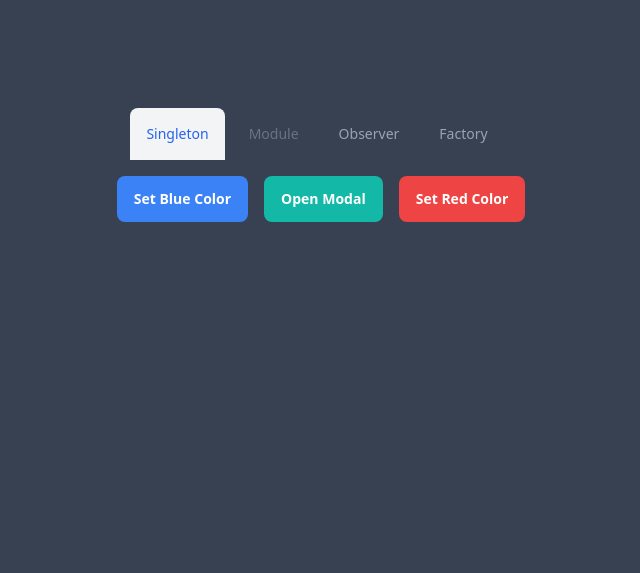
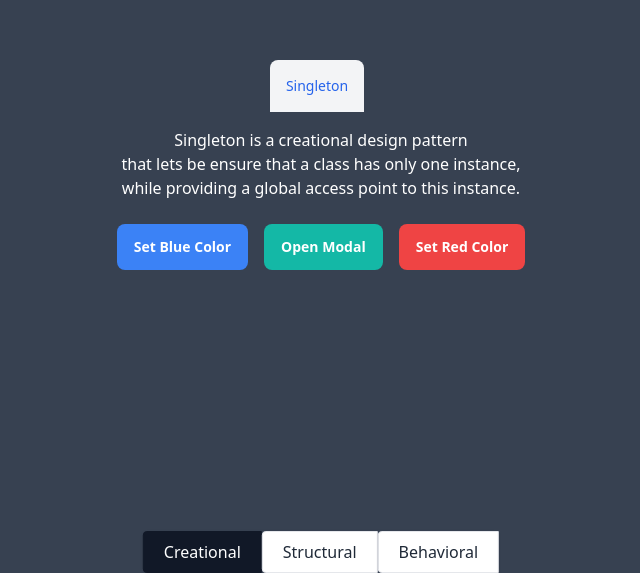
Before and after one commit to User6531/pdp_tech_demo, a React (Vite) app: page / in a window 1280 px wide. Shown: the part 227-800 px from the top of the page, without its empty margins (319-959 px from the left). Built offline with nearby package versions, Linux system fonts and the light colour scheme.

Commit message:
implemented Adapter pattern

```diff
--- /dev/null
+++ b/src/AdapterComponent.tsx
@@ -0,0 +1,137 @@
+import { ReactNode, useEffect, useState } from "react";
+
+const AdapterComponent = () => {
+  return (
+    <>
+      Adapter is a structural design pattern that allows objects
+      <br />
+      with incompatible interfaces to collaborate.
+      <div className="flex flex-col items-center gap-16 justify-evenly gap-4 mt-6">
+        <Controller>
+          {({ user, isLoading }) =>
+            isLoading ? (
+              <div>loading...</div>
+            ) : (
+              <input
+                className="peer block min-h-[auto] rounded border bg-transparent px-3 py-[0.32rem] leading-[1.6] outline-none transition-all duration-200 ease-linear focus:placeholder:opacity-100 peer-focus:text-primary data-[te-input-state-active]:placeholder:opacity-100 motion-reduce:transition-none dark:text-neutral-200 dark:placeholder:text-neutral-200 dark:peer-focus:text-primary [&:not([data-te-input-placeholder-active])]:placeholder:opacity-0"
+                defaultValue={user?.name}
+              />
+            )
+          }
+        </Controller>
+
+        <Controller>
+          {({ user, isLoading }) =>
+            isLoading ? (
+              <div>loading...</div>
+            ) : (
+              <div className="flex items-center gap-4">
+                <img
+                  className="w-10 h-10 rounded-full"
+                  src="https://cdn.vectorstock.com/i/preview-1x/71/97/male-surgeon-doctor-avatar-character-vector-14777197.jpg"
+                  alt=""
+                />
+                <div className="font-medium dark:text-white">
+                  <div>{user?.name}</div>
+                  <div className="text-sm text-gray-500 dark:text-gray-400">
+                    {user?.website}
+                  </div>
+                </div>
+              </div>
+            )
+          }
+        </Controller>
+
+        <Controller>
+          {({ user, isLoading }) =>
+            isLoading ? (
+              <div>loading...</div>
+            ) : (
+              <div className="w-full max-w-sm bg-white border border-gray-200 rounded-lg shadow dark:bg-gray-800 dark:border-gray-700">
+                <div className="flex justify-end px-4 pt-4">
+                  <button
+                    id="dropdownButton"
+                    data-dropdown-toggle="dropdown"
+                    className="inline-block text-gray-500 dark:text-gray-400 hover:bg-gray-100 dark:hover:bg-gray-700 focus:ring-4 focus:outline-none focus:ring-gray-200 dark:focus:ring-gray-700 rounded-lg text-sm p-1.5"
+                    type="button"
+                  >
+                    <span className="sr-only">Open dropdown</span>
+                    <svg
+                      className="w-5 h-5"
+                      aria-hidden="true"
+                      xmlns="http://www.w3.org/2000/svg"
+                      fill="currentColor"
+                      viewBox="0 0 16 3"
+                    >
+                      <path d="M2 0a1.5 1.5 0 1 1 0 3 1.5 1.5 0 0 1 0-3Zm6.041 0a1.5 1.5 0 1 1 0 3 1.5 1.5 0 0 1 0-3ZM14 0a1.5 1.5 0 1 1 0 3 1.5 1.5 0 0 1 0-3Z" />
+                    </svg>
+                  </button>
+                </div>
+                <div className="flex flex-col items-center pb-10">
+                  <img
+                    className="w-24 h-24 mb-3 rounded-full shadow-lg"
+                    src="https://cdn.vectorstock.com/i/preview-1x/71/97/male-surgeon-doctor-avatar-character-vector-14777197.jpg"
+                    alt="Bonnie image"
+                  />
+                  <h5 className="mb-1 text-xl font-medium text-gray-900 dark:text-white">
+                    {user?.name}
+                  </h5>
+                  <span className="text-sm text-gray-500 dark:text-gray-400">
+                    {user?.website}
+                  </span>
+                  <span className="text-sm text-gray-500 dark:text-gray-400">
+                    {user?.phone}
+                  </span>
+                  <div className="flex mt-4 md:mt-6">
+                    <a className="inline-flex items-center px-4 py-2 text-sm font-medium text-center text-white bg-blue-700 rounded-lg hover:bg-blue-800 focus:ring-4 focus:outline-none focus:ring-blue-300 dark:bg-blue-600 dark:hover:bg-blue-700 dark:focus:ring-blue-800">
+                      Add friend
+                    </a>
+                    <a className="inline-flex items-center px-4 py-2 text-sm font-medium text-center text-gray-900 bg-white border border-gray-300 rounded-lg hover:bg-gray-100 focus:ring-4 focus:outline-none focus:ring-gray-200 dark:bg-gray-800 dark:text-white dark:border-gray-600 dark:hover:bg-gray-700 dark:hover:border-gray-700 dark:focus:ring-gray-700 ms-3">
+                      Message
+                    </a>
+                  </div>
+                </div>
+              </div>
+            )
+          }
+        </Controller>
+      </div>
+    </>
+  );
+};
+
+type TUserState = {
+  name: string;
+  phone: string;
+  username: string;
+  website: string;
+};
+
+interface ControllerProps {
+  children: (data: {
+    user: TUserState | null;
+    isLoading: boolean;
+  }) => ReactNode;
+}
+
+function Controller({ children }: ControllerProps): ReactNode {
+  const [user, setUser] = useState<TUserState | null>(null);
+
+  const [isLoading, setIsLoading] = useState<boolean>(false);
+
+  useEffect(() => {
+    (async () => {
+      setIsLoading(true);
+
+      await fetch("https://jsonplaceholder.typicode.com/users/1")
+        .then((response) => response.json())
+        .then((json) => setUser(json));
+
+      setIsLoading(false);
+    })();
+  }, []);
+
+  return <>{children({ isLoading, user })}</>;
+}
+
+export default AdapterComponent;
--- a/src/App.tsx
+++ b/src/App.tsx
@@ -1,14 +1,78 @@
 import { useState } from "react";
 import Singleton from "./SingletonComponent";
+import AdapterComponent from "./AdapterComponent";
+import ObserverComponent from "./ObserverComponent";
 
-type TType = "singleton" | "module";
+type TCatalog = "creational" | "structural" | "behavioral";
 
 function App() {
-  const [type, setType] = useState<TType>("singleton");
+  const [catalog, setCatalog] = useState<TCatalog>("creational");
 
   return (
-    <div className="w-screen h-screen bg-gray-700 flex items-center justify-center text-white">
+    <div className="w-screen h-screen bg-gray-700 flex items-center justify-center text-white text-center">
       <div className="flex flex-col">
+        <div className="flex rounded shadow fixed bottom-0 left-2/4 -translate-x-1/2">
+          <button
+            className={`w-full flex justify-center font-medium rounded-l px-5 py-2 border ${
+              catalog === "creational"
+                ? "bg-gray-900 text-white  border-gray-900"
+                : "bg-white text-gray-800 border-gray-200 hover:bg-gray-100"
+            }`}
+            onClick={() => setCatalog("creational")}
+          >
+            Creational
+          </button>
+
+          <button
+            onClick={() => setCatalog("structural")}
+            className={`w-full flex justify-center font-medium rounded-l px-5 py-2 border ${
+              catalog === "structural"
+                ? "bg-gray-900 text-white  border-gray-900"
+                : "bg-white text-gray-800 border-gray-200 hover:bg-gray-100"
+            }`}
+          >
+            Structural
+          </button>
+
+          <button
+            onClick={() => setCatalog("behavioral")}
+            className={`w-full flex justify-center font-medium rounded-l px-5 py-2 border ${
+              catalog === "behavioral"
+                ? "bg-gray-900 text-white  border-gray-900"
+                : "bg-white text-gray-800 border-gray-200 hover:bg-gray-100"
+            }`}
+          >
+            Behavioral
+          </button>
+        </div>
+
+        <CatalogBody catalog={catalog} />
+      </div>
+    </div>
+  );
+}
+
+function CatalogBody({ catalog }: { catalog: TCatalog }) {
+  switch (catalog) {
+    case "behavioral":
+      return <BehavioralCatalog />;
+
+    case "creational":
+      return <CreationalCatalog />;
+
+    case "structural":
+      return <StructuralCatalog />;
+
+    default:
+      return null;
+  }
+}
+
+type TCreationalType = "singleton" | "module";
+function CreationalCatalog() {
+  const [type, setType] = useState<TCreationalType>("singleton");
+  return (
+    <>
       <ul className="flex flex-wrap justify-center text-sm font-medium text-center text-gray-500 dark:text-gray-400">
         <li className="me-2">
           <button
@@ -22,46 +86,88 @@ function App() {
             Singleton
           </button>
         </li>
-          <li className="me-2">
-            <button
-              className={`inline-block p-4 ${
-                type === "module"
-                  ? "text-blue-600 bg-gray-100 rounded-t-lg active dark:bg-gray-800 dark:text-blue-500"
-                  : "rounded-t-lg hover:text-gray-600 hover:bg-gray-50 dark:hover:bg-gray-800 dark:hover:text-gray-300"
-              }`}
-              onClick={() => setType("module")}
-            >
-              Module
-            </button>
-          </li>
-          <li className="me-2">
-            <button className="inline-block p-4 text-gray-400 rounded-t-lg cursor-not-allowed dark:text-gray-500">
-              Observer
-            </button>
-          </li>
-          <li className="me-2">
-            <button className="inline-block p-4 text-gray-400 rounded-t-lg cursor-not-allowed dark:text-gray-500">
-              Factory
-            </button>
-          </li>
       </ul>
-        <div className="w-full p-4 dark:bg-gray-800">{getBody(type)}</div>
-      </div>
-    </div>
-  );
-}
-
-function getBody(type: TType) {
+      <div className="w-full p-4 dark:bg-gray-800">
+        {(() => {
           switch (type) {
             case "singleton":
               return <Singleton />;
 
-    case "module":
-      return "module";
+            default:
+              return null;
+          }
+        })()}
+      </div>
+    </>
+  );
+}
+
+type TStructuralType = "adapter";
+function StructuralCatalog() {
+  const [type, setType] = useState<TStructuralType>("adapter");
+  return (
+    <>
+      <ul className="flex flex-wrap justify-center text-sm font-medium text-center text-gray-500 dark:text-gray-400">
+        <li className="me-2">
+          <button
+            className={`inline-block p-4 ${
+              type === "adapter"
+                ? "text-blue-600 bg-gray-100 rounded-t-lg active dark:bg-gray-800 dark:text-blue-500"
+                : "rounded-t-lg hover:text-gray-600 hover:bg-gray-50 dark:hover:bg-gray-800 dark:hover:text-gray-300"
+            }`}
+            onClick={() => setType("adapter")}
+          >
+            Adapter
+          </button>
+        </li>
+      </ul>
+      <div className="w-full p-4 dark:bg-gray-800">
+        {(() => {
+          switch (type) {
+            case "adapter":
+              return <AdapterComponent />;
 
             default:
               return null;
           }
+        })()}
+      </div>
+    </>
+  );
+}
+
+type TBehavioralType = "observer";
+function BehavioralCatalog() {
+  const [type, setType] = useState<TBehavioralType>("observer");
+  return (
+    <>
+      <ul className="flex flex-wrap justify-center text-sm font-medium text-center text-gray-500 dark:text-gray-400">
+        <li className="me-2">
+          <button
+            className={`inline-block p-4 ${
+              type === "observer"
+                ? "text-blue-600 bg-gray-100 rounded-t-lg active dark:bg-gray-800 dark:text-blue-500"
+                : "rounded-t-lg hover:text-gray-600 hover:bg-gray-50 dark:hover:bg-gray-800 dark:hover:text-gray-300"
+            }`}
+            onClick={() => setType("observer")}
+          >
+            Observer
+          </button>
+        </li>
+      </ul>
+      <div className="w-full p-4 dark:bg-gray-800">
+        {(() => {
+          switch (type) {
+            case "observer":
+              return <ObserverComponent />;
+
+            default:
+              return null;
+          }
+        })()}
+      </div>
+    </>
+  );
 }
 
 export default App;
--- /dev/null
+++ b/src/ObserverComponent.tsx
@@ -0,0 +1,15 @@
+const ObserverComponent = () => {
+  return (
+    <>
+      Observer is a pattern that lets you define a subscription mechanism
+      <br />
+      to notify multiple objects about any events that happen to the object
+      they`re observing.
+      <div className="flex flex-col items-center gap-16 justify-evenly gap-4 mt-6">
+        1
+      </div>
+    </>
+  );
+};
+
+export default ObserverComponent;
--- a/src/SingletonComponent.tsx
+++ b/src/SingletonComponent.tsx
@@ -5,12 +5,19 @@ const Singleton = () => {
   const [showModal, setShowModal] = useState(false);
 
   return (
-    <div className="flex justify-evenly gap-4">
-      <Modal show={showModal} onClose={() => setShowModal(false)} />
-      <BlueButton />
-      <OpenModalButton onOpen={() => setShowModal(true)} />
-      <RedButton />
-    </div>
+    <>
+      Singleton is a creational design pattern
+      <br />
+      that lets be ensure that a class has only one instance,
+      <br />
+      while providing a global access point to this instance.
+      <div className="flex justify-evenly gap-4 mt-6">
+        <Modal show={showModal} onClose={() => setShowModal(false)} />
+        <BlueButton />
+        <OpenModalButton onOpen={() => setShowModal(true)} />
+        <RedButton />
+      </div>
+    </>
   );
 };
 
@@ -39,9 +46,9 @@ function Modal({ show, onClose }: { show: boolean; onClose: () => void }) {
               xmlns="http://www.w3.org/2000/svg"
             >
               <path
-                fill-rule="evenodd"
+                fillRule="evenodd"
                 d="M4.293 4.293a1 1 0 011.414 0L10 8.586l4.293-4.293a1 1 0 111.414 1.414L11.414 10l4.293 4.293a1 1 0 01-1.414 1.414L10 11.414l-4.293 4.293a1 1 0 01-1.414-1.414L8.586 10 4.293 5.707a1 1 0 010-1.414z"
-                clip-rule="evenodd"
+                clipRule="evenodd"
               ></path>
             </svg>
           </button>
@@ -56,9 +63,9 @@ function Modal({ show, onClose }: { show: boolean; onClose: () => void }) {
             xmlns="http://www.w3.org/2000/svg"
           >
             <path
-              stroke-linecap="round"
-              stroke-linejoin="round"
-              stroke-width="2"
+              strokeLinecap="round"
+              strokeLinejoin="round"
+              strokeWidth="2"
               d="M12 8v4m0 4h.01M21 12a9 9 0 11-18 0 9 9 0 0118 0z"
             ></path>
           </svg>
```
Lines whose indentation alone changed are shown as unchanged.
